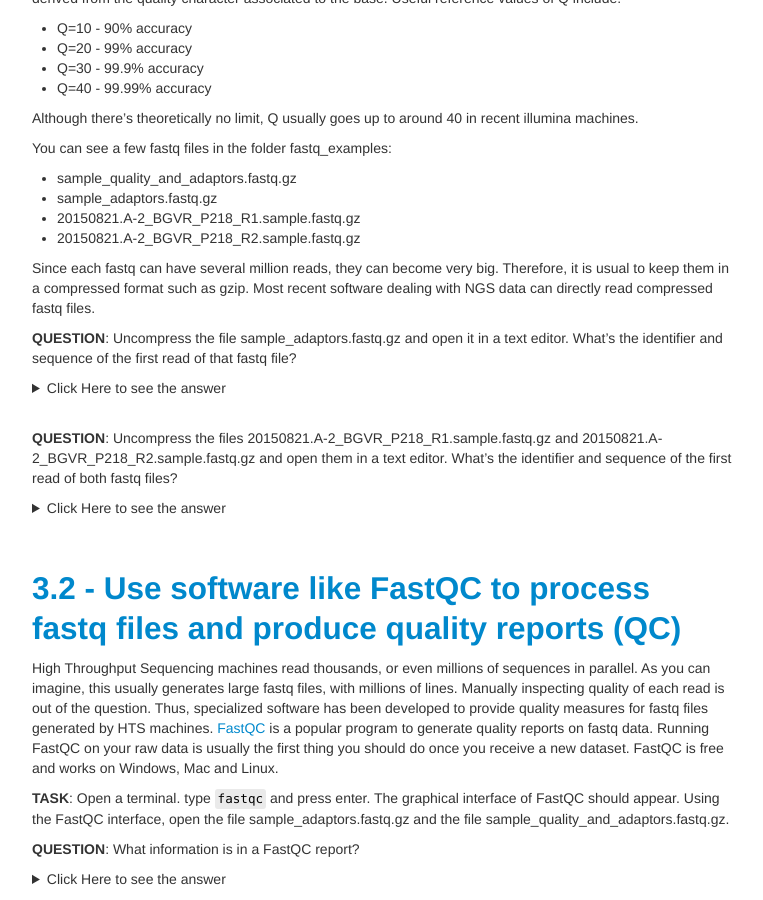
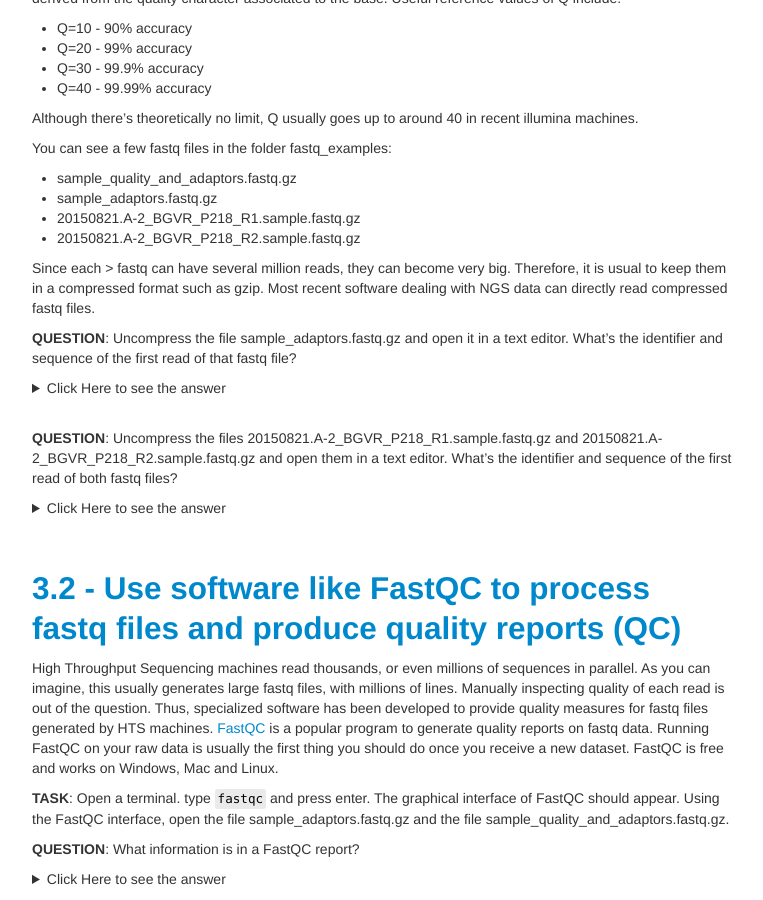
Before and after one commit to GTPB/ADER19F, a Jekyll site: the page built from pages/L03.md, in a window 1280 px wide and 900 px high, scrolled down 525 px. Shown: the whole window, without its empty margins (258-1021 px from the left). Built offline with Jekyll 4.4.1, drawn with Linux system fonts in a browser that asks for light colours.

Commit message:
Update L03.md

```diff
--- a/pages/L03.md
+++ b/pages/L03.md
@@ -26,7 +26,7 @@ You can see a few fastq files in the folder fastq_examples:
 * 20150821.A-2_BGVR_P218_R1.sample.fastq.gz
 * 20150821.A-2_BGVR_P218_R2.sample.fastq.gz
 
-Since each fastq can have several million reads, they can become very big. Therefore, it is usual to keep them in a compressed format such as gzip. Most recent software dealing with NGS data can directly read compressed fastq files.
+Since each > fastq can have several million reads, they can become very big. Therefore, it is usual to keep them in a compressed format such as gzip. Most recent software dealing with NGS data can directly read compressed fastq files.
 
 **QUESTION**: Uncompress the file sample_adaptors.fastq.gz and open it in a text editor. What's the identifier and sequence of the first read of that fastq file?
 <details><summary>Click Here to see the answer</summary><p>
```
